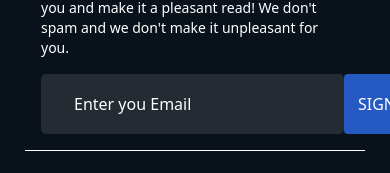
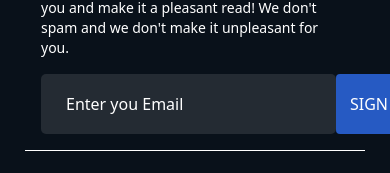
Before and after one commit to nizam012/NextJS, a Next.js app: page / in a window 390 px wide. Shown: the part 5709-5882 px from the top of the page. Built offline with nearby package versions, Linux system fonts and the light colour scheme.

Commit message:
about-component-responsive2

```diff
--- a/styles/media.css
+++ b/styles/media.css
@@ -225,7 +225,7 @@
 
 }
 .top-h .email{
-    padding:15px 39px 15px 33px;
+    padding:15px 39px 15px 25px;
     position: relative;
 }
 .signup-b{
```
